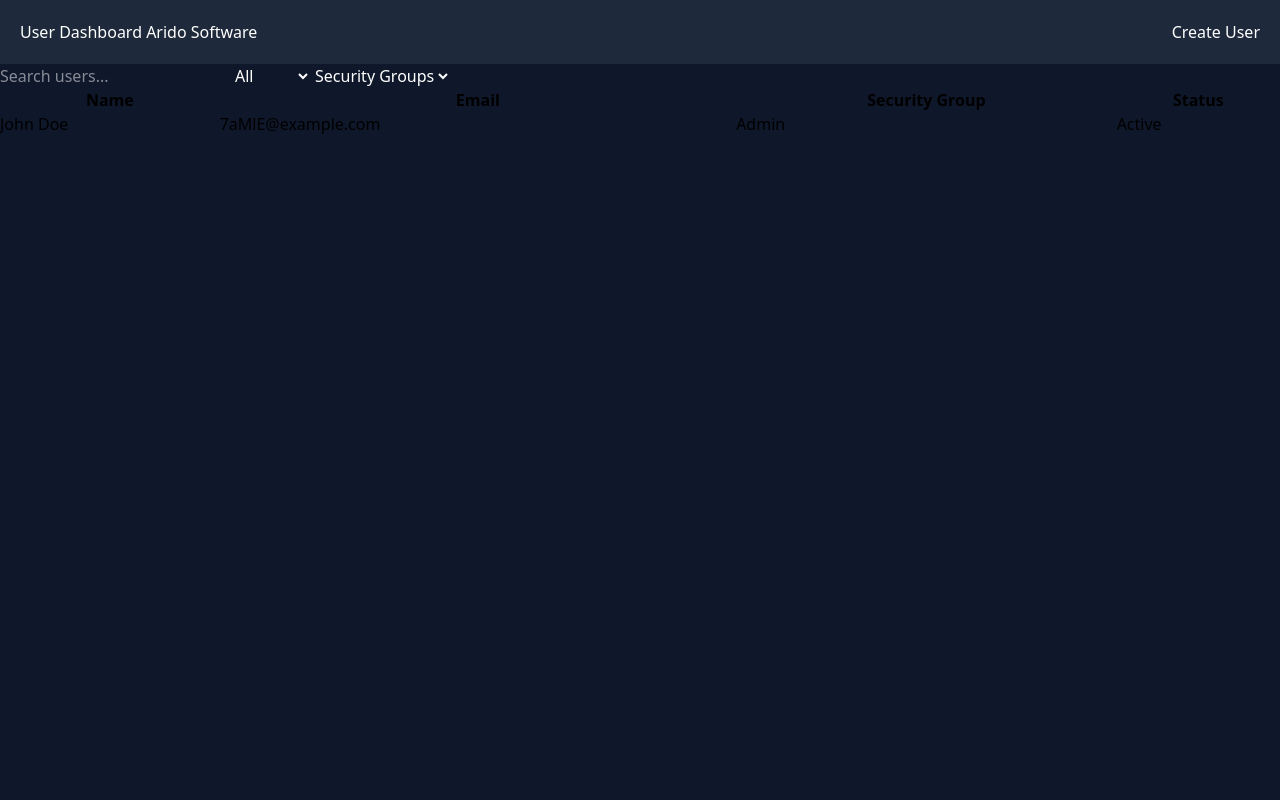
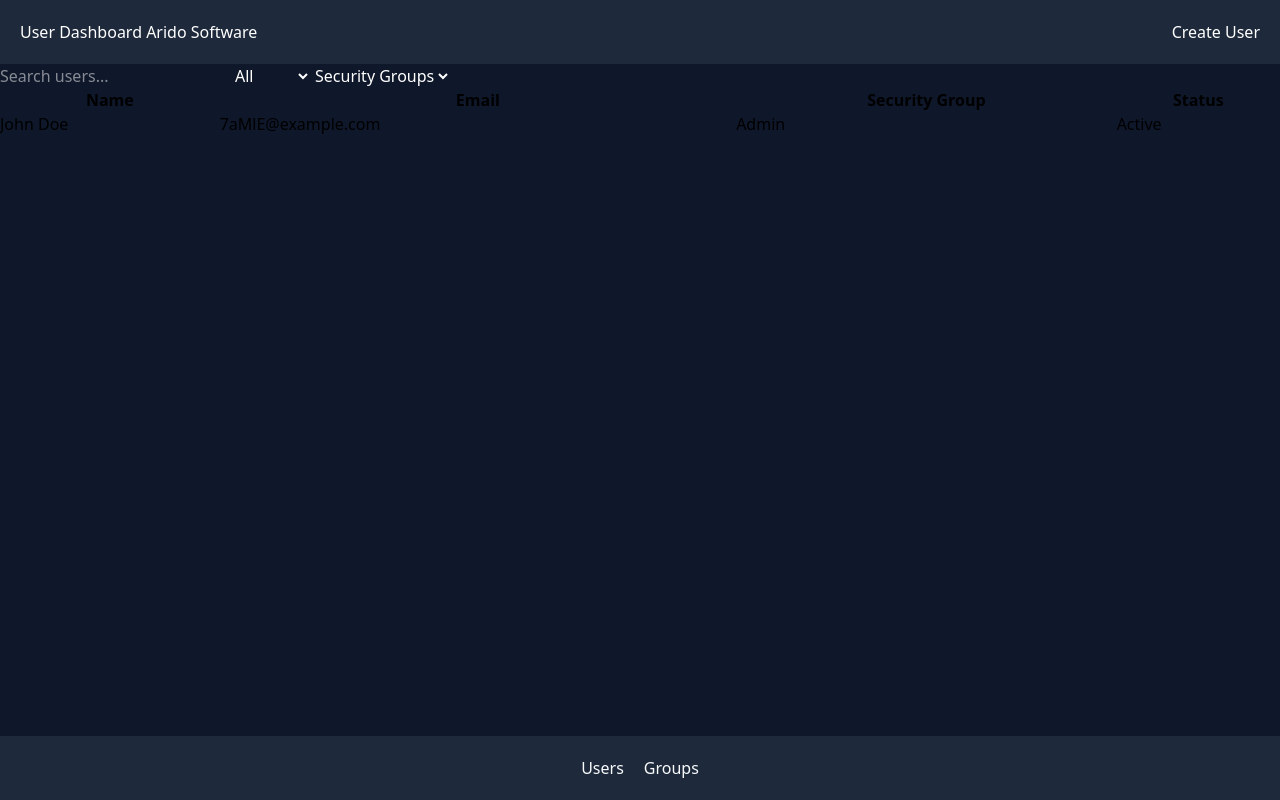
Before and after one commit to tadeowoto/Arido-Software-Challenge-Dashboard, a Next.js app: page / in a window 1280 px wide. Built offline with nearby package versions, Linux system fonts and the light colour scheme.

Commit message:
feat(home): home page componetized, new components and layout folder

```diff
--- a/app/layout.tsx
+++ b/app/layout.tsx
@@ -1,4 +1,5 @@
 import { Inter } from "next/font/google";
+import Footer from "@/components/layout/Footer";
 import "./globals.css";
 
 const inter = Inter({ subsets: ["latin"], variable: "--font-inter" });
@@ -10,7 +11,10 @@ export default function RootLayout({
 }>) {
   return (
     <html lang="es" className={`${inter.variable} h-full antialiased`}>
-      <body className="min-h-full flex flex-col">{children}</body>
+      <body className="min-h-full flex flex-col text-text-primary">
+        {children}
+        <Footer />
+      </body>
     </html>
   );
 }
--- a/app/page.tsx
+++ b/app/page.tsx
@@ -1,3 +1,6 @@
+import Table from "@/components/Table";
+import FilterForm from "@/components/FilterForm";
+
 export default function Home() {
   return (
     <main className="w-full min-h-screen h-screen bg-bg-dark text-white">
@@ -9,41 +12,8 @@ export default function Home() {
           <button>Create User</button>
         </div>
       </header>
-      <form action="">
-        <input type="text" placeholder="Search users..." />
-        <select name="" id="">
-          <option value="">All</option>
-          <option value="">Active</option>
-          <option value="">Inactive</option>
-        </select>
-        <select name="" id="">
-          <option value="">Security Groups</option>
-          <option value=""></option>
-          <option value="">User</option>
-          <option value="">Guest</option>
-          <option value="">Other</option>
-        </select>
-      </form>
-      <table className="w-full h-fit text-black">
-        <thead>
-          <tr>
-            <th>Name</th>
-            <th>Email</th>
-            <th>Security Group</th>
-            <th>Status</th>
-          </tr>
-        </thead>
-        <tbody>
-          <tr>
-            <td>John Doe</td>
-            <td>
-              <a href="mailto:7aMlE@example.com">7aMlE@example.com</a>
-            </td>
-            <td>Admin</td>
-            <td>Active</td>
-          </tr>
-        </tbody>
-      </table>
+      <FilterForm />
+      <Table />
     </main>
   );
 }
--- /dev/null
+++ b/components/FilterForm.tsx
@@ -0,0 +1,19 @@
+export default function FilterForm() {
+  return (
+    <form action="">
+      <input type="text" placeholder="Search users..." />
+      <select name="" id="">
+        <option value="">All</option>
+        <option value="">Active</option>
+        <option value="">Inactive</option>
+      </select>
+      <select name="" id="">
+        <option value="">Security Groups</option>
+        <option value=""></option>
+        <option value="">User</option>
+        <option value="">Guest</option>
+        <option value="">Other</option>
+      </select>
+    </form>
+  );
+}
--- /dev/null
+++ b/components/Table.tsx
@@ -0,0 +1,24 @@
+export default function Table() {
+  return (
+    <table className="w-full h-fit text-black">
+      <thead>
+        <tr>
+          <th>Name</th>
+          <th>Email</th>
+          <th>Security Group</th>
+          <th>Status</th>
+        </tr>
+      </thead>
+      <tbody>
+        <tr>
+          <td>John Doe</td>
+          <td>
+            <a href="mailto:7aMlE@example.com">7aMlE@example.com</a>
+          </td>
+          <td>Admin</td>
+          <td>Active</td>
+        </tr>
+      </tbody>
+    </table>
+  );
+}
--- /dev/null
+++ b/components/layout/Footer.tsx
@@ -0,0 +1,12 @@
+import Link from "next/link";
+
+export default function Footer() {
+  return (
+    <footer className="w-full absolute bottom-0 h-16 bg-surface-dark flex items-center justify-center p-5">
+      <ul className="flex gap-5">
+        <Link href="/">Users</Link>
+        <Link href="/groups">Groups</Link>
+      </ul>
+    </footer>
+  );
+}
```
Also changed, not shown: components/UserForm.tsx (added).
